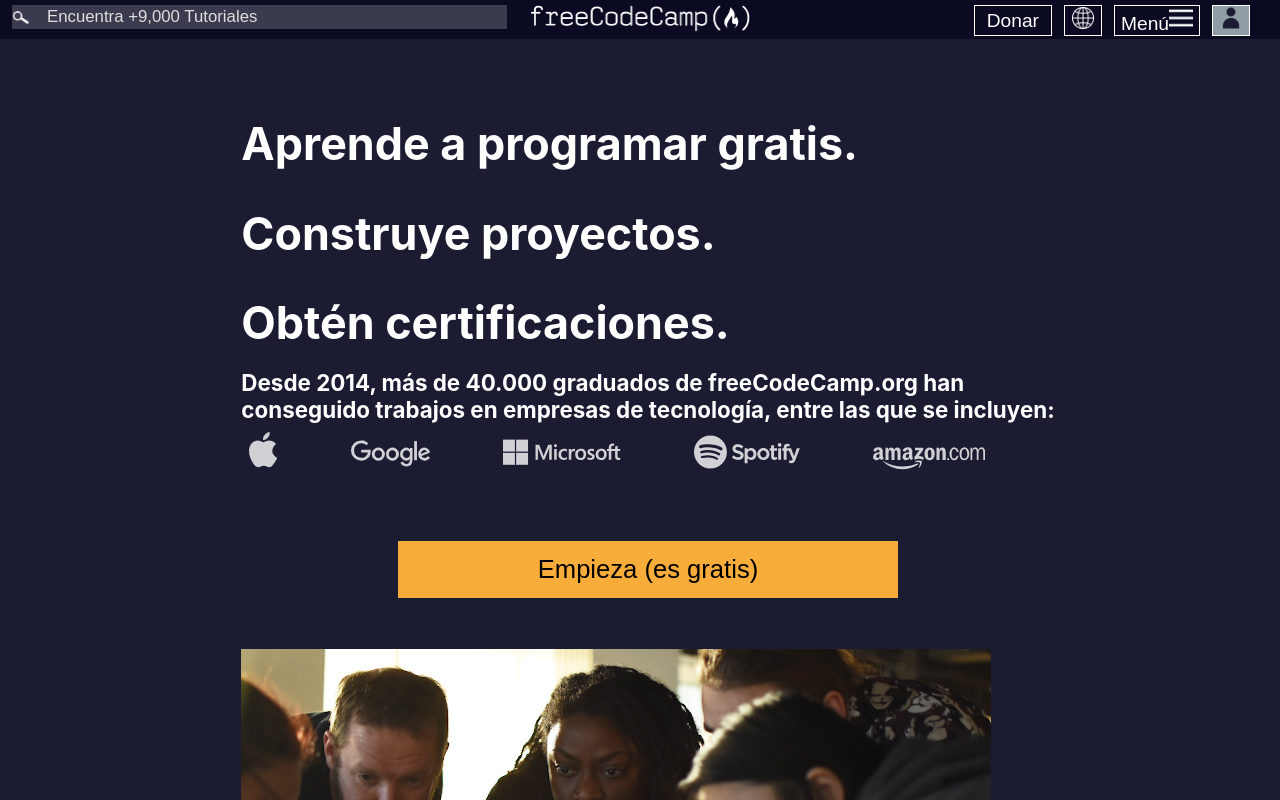
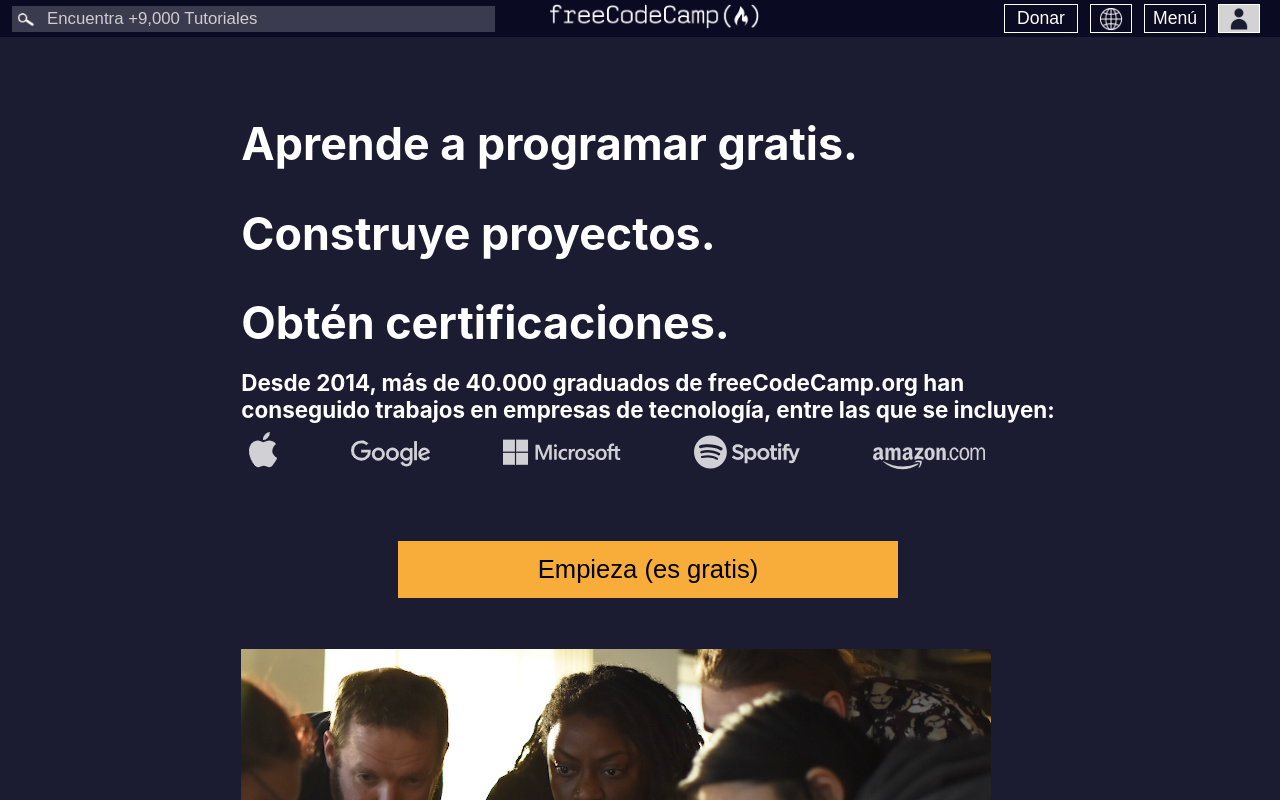
Before and after one commit to NewtonPlatzer/Clone-freeCodeCamp, a React (Create React App) app: page / in a window 1280 px wide. Shown: the top 800 px of the page. Built offline with nearby package versions, Linux system fonts and the light colour scheme.

Commit message:
Nuevo Código css

```diff
--- a/src/styles/App.css
+++ b/src/styles/App.css
@@ -8,14 +8,15 @@
   color: white;
   font-size: 16px;
   overflow-x: hidden;
+  width: 100%;
 }
 
 nav {
   position: fixed;
   top: 0;
   width: 100%;
-  padding-top: 5px;
-  padding-bottom: 3px;
+  padding-top: 4px;
+  padding-bottom: 4px;
   padding-left: 12px;
   display: flex;
   justify-content: space-between;
@@ -23,35 +24,37 @@
   box-sizing: border-box;
 }
 nav .div-search button {
-  height: 24px;
   background-color: #3b3b4f;
   border: none;
   position: absolute;
-  padding-top: 4px;
+  margin-top: 2px;
+  padding-top: 7px;
   cursor: pointer;
 }
 nav .div-search button .lupa-icon {
   width: 18px;
+  padding-left: 5px;
 }
 nav .div-search input {
   border: none;
   background-color: #3b3b4f;
-  height: 24px;
-  width: 460px;
+  height: 26px;
+  width: 35vw;
+  margin-top: 2px;
   padding-left: 35px;
   font-size: 1.05rem;
-  color: rgb(223, 223, 223);
+  color: rgb(207, 205, 205);
 }
 nav .div-search input::placeholder {
-  color: rgb(223, 223, 223);
+  color: rgb(207, 205, 205);
   font-size: 1.05rem;
 }
 nav .div-logo img {
-  width: 220px;
-  margin-left: -200px;
+  width: 210px;
+  margin-left: -15vw;
 }
 nav .enlaces-header {
-  margin-right: 30px;
+  margin-right: 20px;
   display: flex;
   gap: 12px;
 }
@@ -60,7 +63,7 @@
   border: 1px solid white;
   box-sizing: border-box;
   color: white;
-  font-size: 1.2rem;
+  font-size: 1.1rem;
   padding-right: 12px;
   padding-left: 12px;
   cursor: pointer;
@@ -70,13 +73,18 @@
   object-fit: cover;
 }
 nav .enlaces-header .btn-nav:last-child {
-  background-color: rgb(144, 157, 165);
+  background-color: lightgray;
 }
 nav .enlaces-header .btn-icon {
-  padding: 0 6px;
+  display: flex;
+  align-items: center;
+  padding: 1px 8px;
 }
 nav .enlaces-header .btn-icon:hover {
   opacity: 40%;
+}
+nav .enlaces-header .image-menu-nav {
+  display: none;
 }
 nav .enlaces-header .btn-text:hover {
   background-color: #fff;
@@ -239,13 +247,42 @@
   text-decoration: underline;
 }
 
+@media screen and (max-width: 980px) {
+  .div-search {
+    display: none;
+  }
+  .div-logo img {
+    margin-left: 0 !important;
+  }
+}
 @media screen and (max-width: 768px) {
+  nav {
+    padding-left: 8px;
+  }
+  nav .div-search {
+    display: none;
+  }
+  nav .div-logo img {
+    width: 200px;
+    margin-right: 12px;
+  }
+  nav .enlaces-header {
+    margin-right: 20px;
+    display: flex;
+    gap: 12px;
+  }
+  nav .enlaces-header .btn-hide {
+    display: none;
+  }
+  nav .enlaces-header .btn-nav:last-child {
+    background-color: lightgray;
+  }
+  nav .enlaces-header .image-menu-nav {
+    display: block;
+  }
   .btn-iniciar {
     font-size: 1.4rem;
     padding: 14px 30px;
-  }
-  nav {
-    display: none;
   }
   .content-top {
     align-items: center;
@@ -275,7 +312,8 @@
     display: block;
   }
   .content-top .top-text .marcas {
-    width: 350px;
+    width: 100%;
+    margin: 0 auto;
   }
   .content-top .top-text .estudiantes {
     display: none;
```
Also changed, not shown: 1 other file (tests, documents, lock files or other folders).
